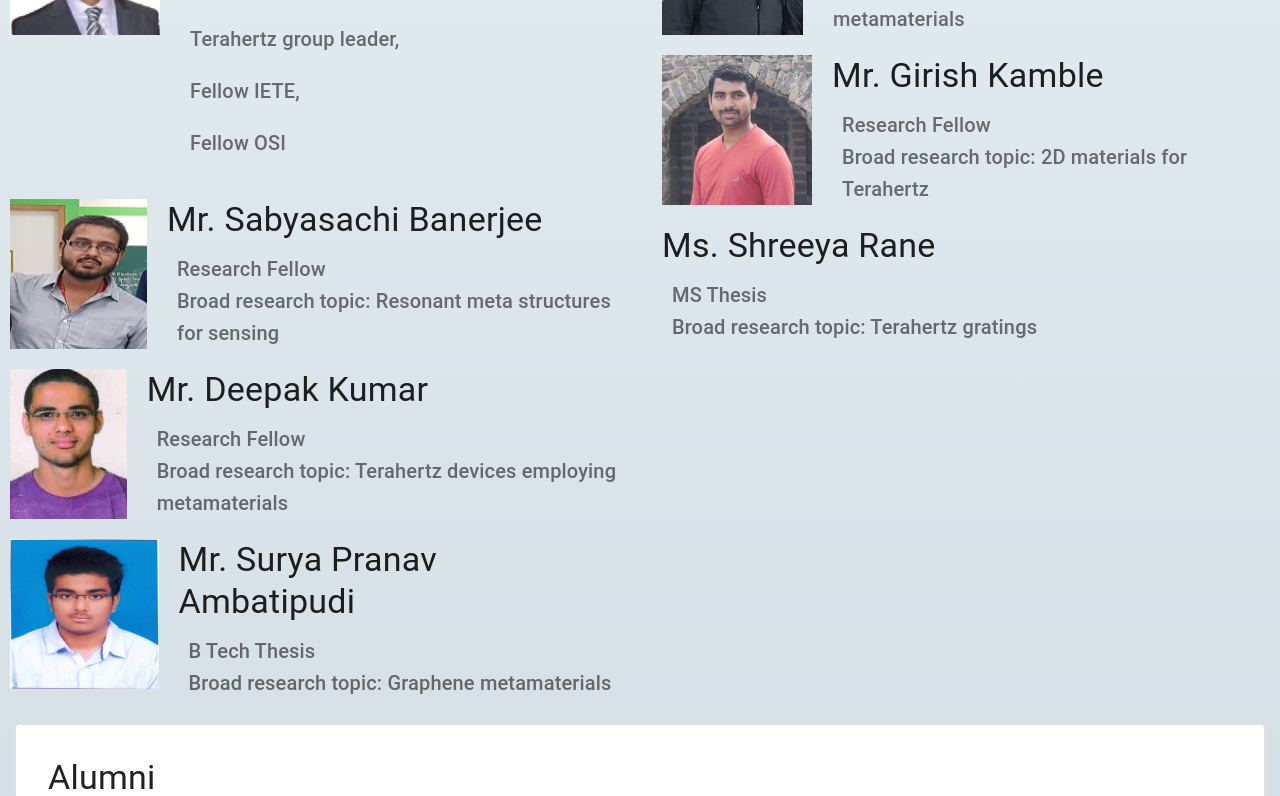
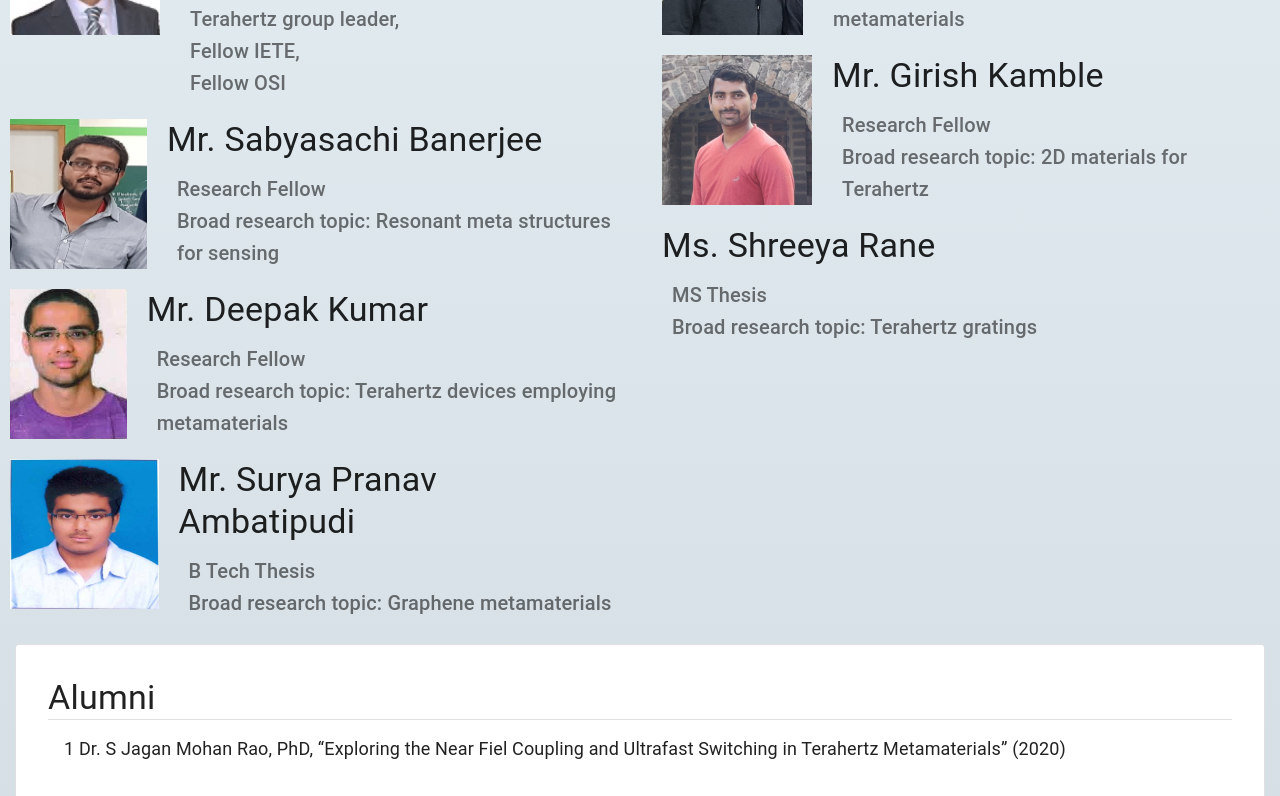
Before and after one commit to Rohithgilla12/Teramade, a React (Create React App) app: page /people in a window 1280 px wide. Shown: the part 280-1076 px from the top of the page. Built offline with nearby package versions, Linux system fonts and the light colour scheme.

Commit message:
People margin size

```diff
--- a/src/components/People.js
+++ b/src/components/People.js
@@ -71,7 +71,11 @@ const EachTile = props => {
               return (
                 <span
                   key={key}
-                  style={{ alignSelf: "flex-start", marginLeft: 10 }}
+                  style={{
+                    alignSelf: "flex-start",
+                    marginLeft: 10,
+                    marginBottom: -20
+                  }}
                 >
                   <Typography variant="h6" color="textSecondary" component="p">
                     {item}
@@ -88,6 +92,7 @@ const EachTile = props => {
 
 const People = () => {
   const Alumini = [
+    "Dr. S Jagan Mohan Rao, PhD, “Exploring the Near Fiel Coupling and Ultrafast Switching in Terahertz Metamaterials” (2020)",
     "Ch. Amith, B Tech Final year Thesis, “Coupling Slot Antenna with Metamaterials”, (2019), currently with Technical University of Delft, The Netherlands",
     "Nakka Lok Abhishikht, B Tech Final year Thesis, Title “Controlling extra ordinary transmission through hole arrays using sub wavelength arrays”, (2018), currently with Tech Mahindra, Bangalore",
     "Eppa Akhilesh Reddy, B Tech Final year Thesis, Title “Terahertz Metamaterials based Thin Film sensors with ground plane” (2018)",
```
